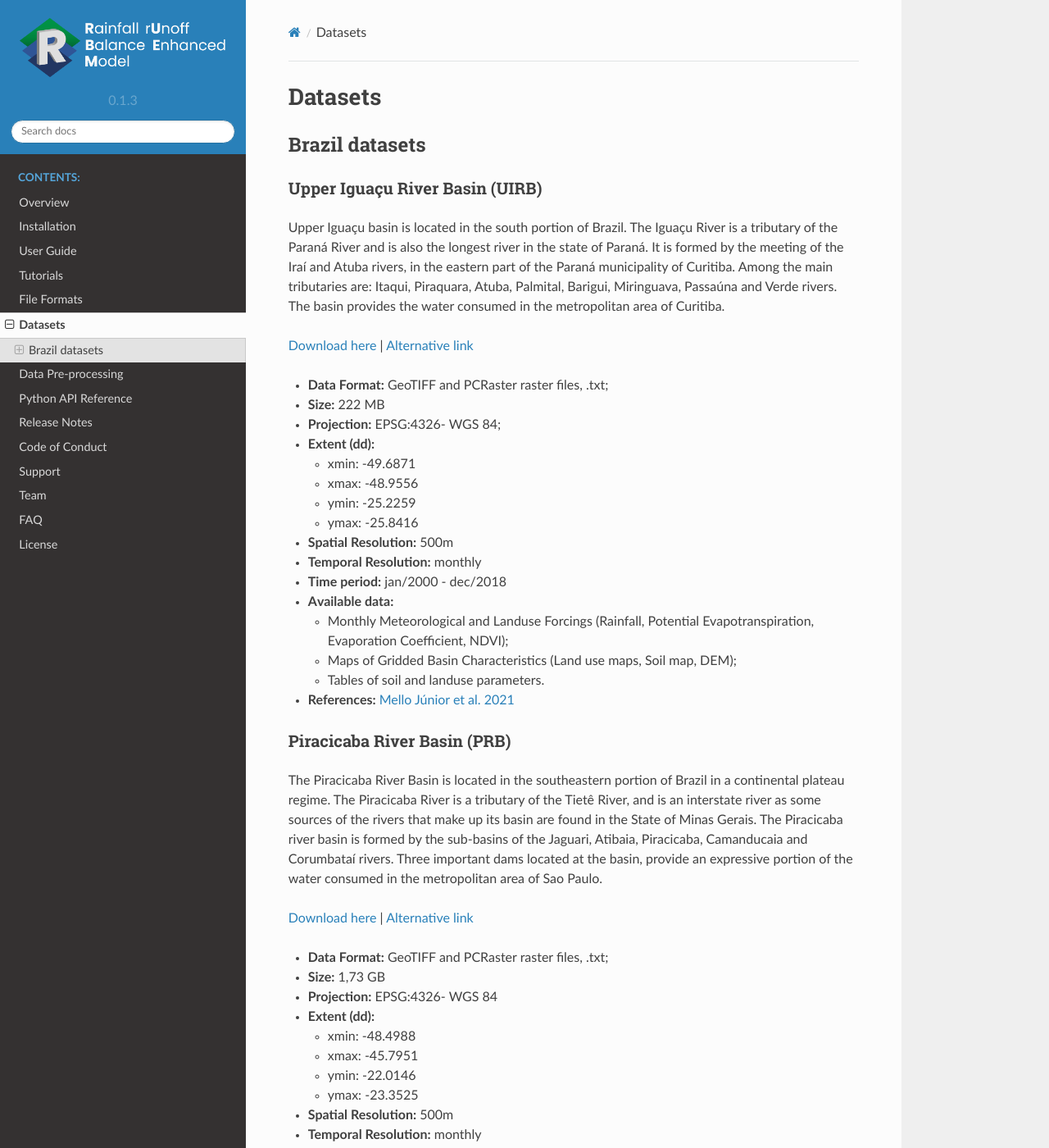
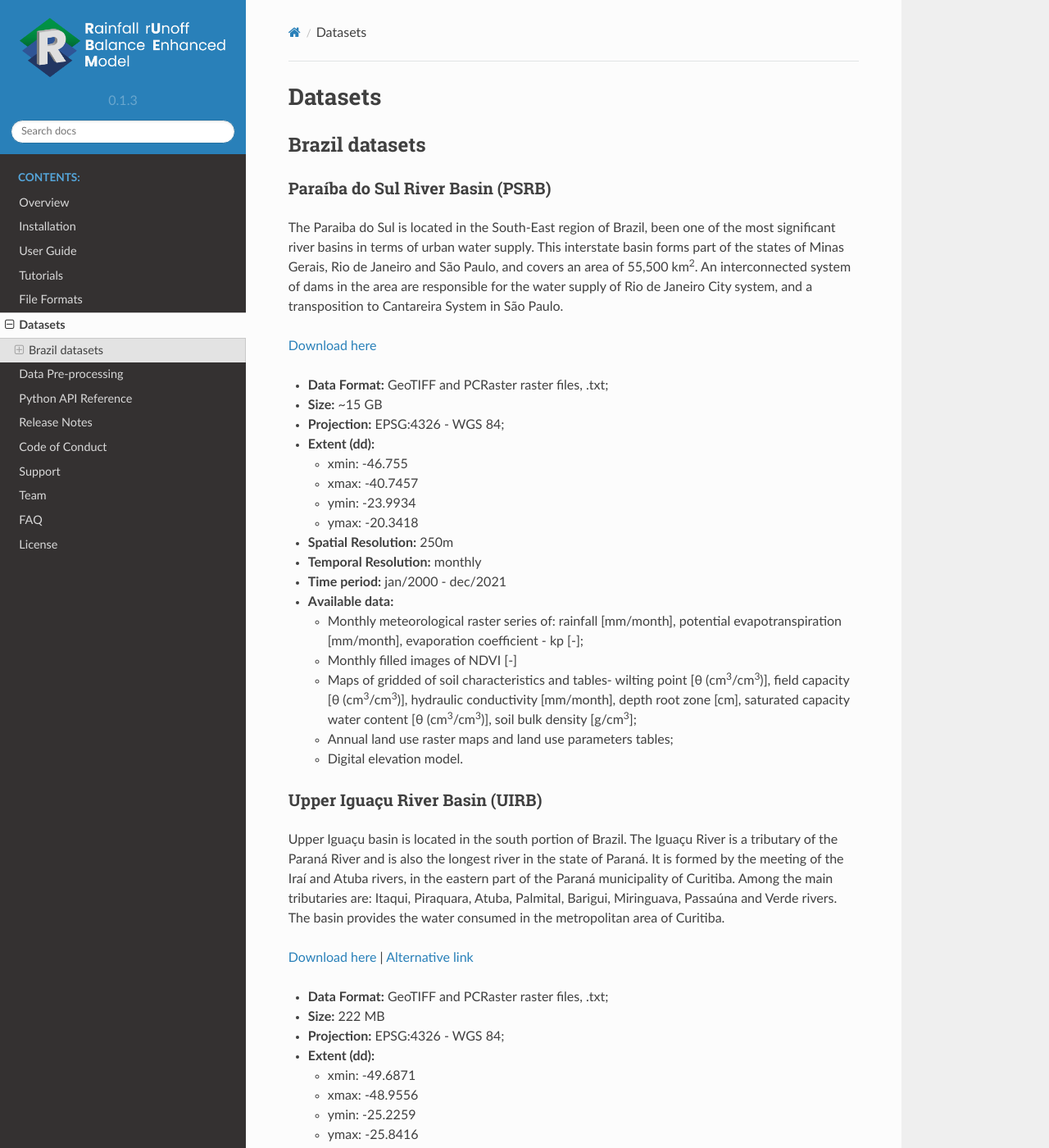
Before and after one commit to LabSid-USP/RUBEM, a Sphinx documentation site: the page built from doc/source/datasets.rst, in a window 1280 px wide and 1400 px high. Shown: the whole window at 82% size. Built offline with Sphinx 7.4.7 and the Read the Docs theme 2.0.0, drawn with Linux system fonts in a browser that asks for light colours; some of the changed text lies outside the part shown.

Commit message:
Add PSRB dataset

```diff
--- a/doc/source/datasets.rst
+++ b/doc/source/datasets.rst
@@ -6,6 +6,35 @@ Datasets
 
 Brazil datasets
 ---------------
+
+Paraíba do Sul River Basin (PSRB)
+^^^^^^^^^^^^^^^^^^^^^^^^^^^^^^^^^^
+
+The Paraiba do Sul is located in the South-East region of Brazil, been one of the most significant river basins in terms of urban water supply. This interstate basin forms part of the states of Minas Gerais, Rio de Janeiro and São Paulo, and covers an area of 55,500 :raw-html:`km<sup>2</sup>`. An interconnected system of dams in the area are responsible for the water supply of Rio de Janeiro City system, and a transposition to Cantareira System in São Paulo.
+
+`Download here <https://drive.google.com/drive/folders/1nYMieZ7Z-b23axpO644vq3kNBcXJlaGl?usp=sharing>`__
+
+- **Data Format:** GeoTIFF and PCRaster raster files, .txt;
+- **Size:** ~15 GB
+- **Projection:** EPSG:4326 - WGS 84;
+- **Extent (dd):**
+
+  - xmin: -46.755
+  - xmax: -40.7457
+  - ymin: -23.9934
+  - ymax: -20.3418
+
+- **Spatial Resolution:** 250m
+- **Temporal Resolution:** monthly
+- **Time period:** jan/2000 - dec/2021
+- **Available data:**
+
+  - Monthly meteorological raster series of: rainfall [mm/month], potential evapotranspiration [mm/month], evaporation coefficient - kp [-];
+  - Monthly filled images of NDVI [-]
+  - Maps of gridded of soil characteristics and tables- wilting point :raw-html:`[θ (cm<sup>3</sup>/cm<sup>3</sup>)]`, field capacity :raw-html:`[θ (cm<sup>3</sup>/cm<sup>3</sup>)]`, hydraulic conductivity [mm/month], depth root zone [cm], saturated capacity water content :raw-html:`[θ (cm<sup>3</sup>/cm<sup>3</sup>)]`, soil bulk density :raw-html:`[g/cm<sup>3</sup>]`;
+  - Annual land use raster maps and land use parameters tables;
+  - Digital elevation model.
+
 
 Upper Iguaçu River Basin (UIRB)
 ^^^^^^^^^^^^^^^^^^^^^^^^^^^^^^^^^^
@@ -16,7 +45,7 @@ Upper Iguaçu basin is located in the south portion of Brazil. The Iguaçu River
 
 - **Data Format:** GeoTIFF and PCRaster raster files, .txt;
 - **Size:** 222 MB
-- **Projection:** EPSG:4326- WGS 84;
+- **Projection:** EPSG:4326 - WGS 84;
 - **Extent (dd):**
 
   - xmin: -49.6871
@@ -45,8 +74,8 @@ The Piracicaba River Basin is located in the southeastern portion of Brazil in a
 `Download here <https://drive.google.com/drive/folders/1u-jbmzv_gflAn9loPCJFEBCKbvEXE7-N?usp=sharing>`__ | `Alternative link <http://labsid.eng.br/rubemdataset/Piracicaba_Basin.zip>`__
 
 - **Data Format:** GeoTIFF and PCRaster raster files, .txt;
-- **Size:** 1,73 GB
-- **Projection:** EPSG:4326- WGS 84
+- **Size:** 1.73 GB
+- **Projection:** EPSG:4326 - WGS 84
 - **Extent (dd):**
 
   - xmin: -48.4988
@@ -80,7 +109,7 @@ Its main tributaries, on the right bank, are Liberal stream, Taquara stream and
 
 - **Data Format:** GeoTIFF and PCRaster raster files, .txt;
 - **Size:** 746 MB
-- **Projection:** EPSG:4326- WGS 84
+- **Projection:** EPSG:4326 - WGS 84
 - **Extent (dd):**
 
   - xmin: -37.0455
```
